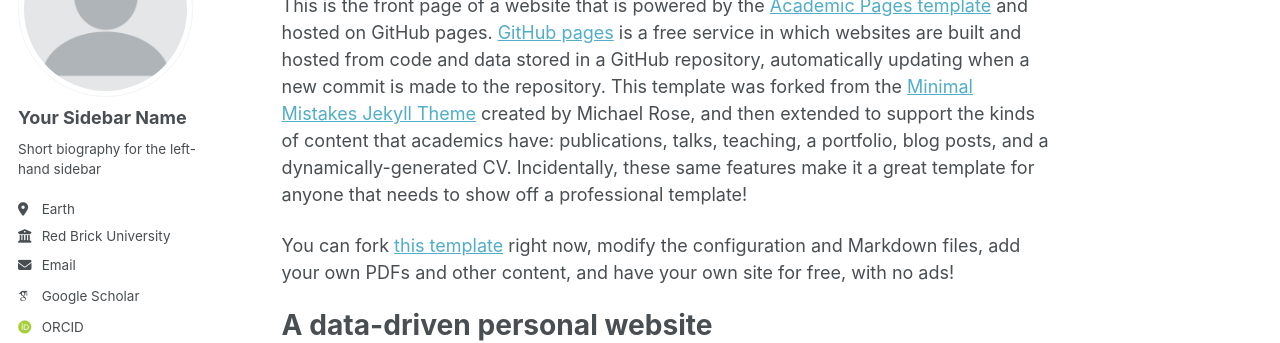
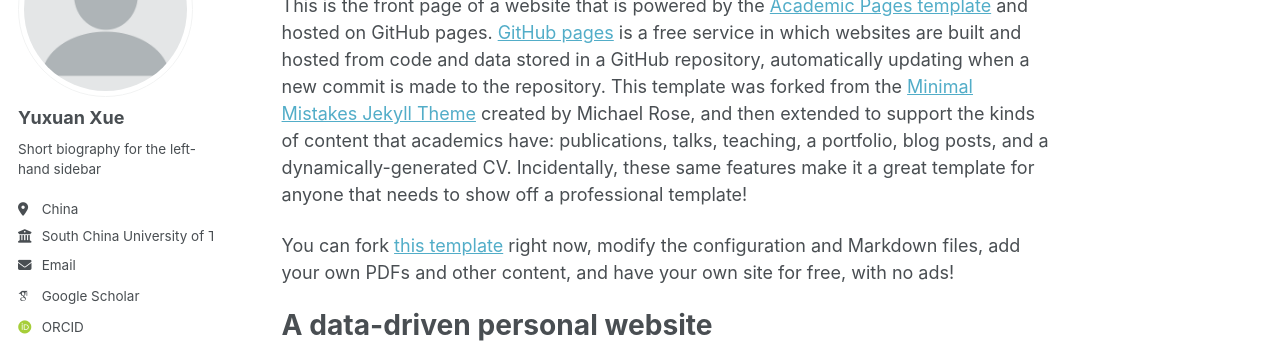
Before and after one commit to SCUTxyx/SCUTxyx.github.io, a Jekyll site: the page built from _pages/about.md, in a window 1280 px wide. Shown: the part 177-520 px from the top of the page. Built offline with Jekyll 4.4.1, drawn with Linux system fonts in a browser that asks for light colours; some web fonts are replaced; a script that is not in the unit is left out.

Commit message:
Update _config.yml

```diff
--- a/_config.yml
+++ b/_config.yml
@@ -24,13 +24,13 @@
 author:
   # Biographic information
   avatar           : "profile.png"
-  name             : "Your Sidebar Name"
+  name             : "Yuxuan Xue"
   pronouns         : # example: "she/her"
   bio              : "Short biography for the left-hand sidebar"
-  location         : "Earth"
-  employer         : "Red Brick University"
+  location         : "China"
+  employer         : "South China University of Technology"
   uri              : # URL
-  email            : "none@example.org"
+  email            : "1120135876@qq.com"
 
   # Academic websites
   academia         : # URL
```
